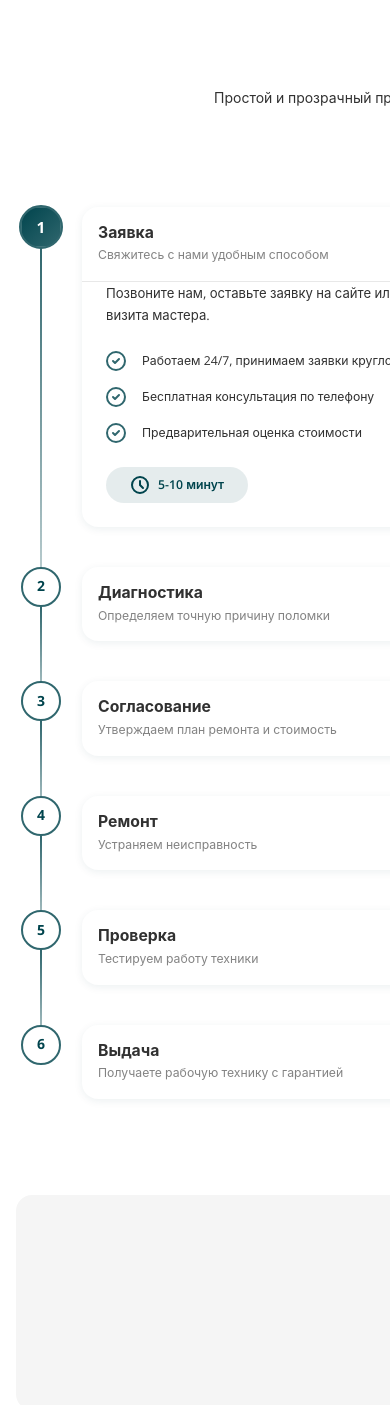
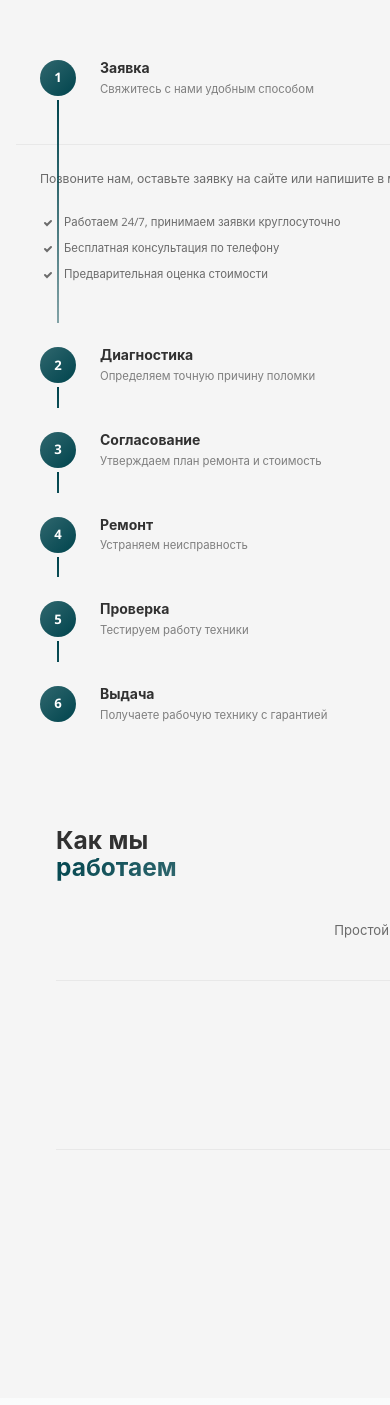
Before and after one commit to ToriHever/OPTIMA, an Angular app in the folder optima-service-angular/: page / in a window 390 px wide. Shown: the part 9903-11308 px from the top of the page. Built offline with nearby package versions, Linux system fonts and the light colour scheme.

Commit message:
Изменен дизайн процесса работы

```diff
--- a/optima-service-angular/src/app/features/home/components/work-process/work-process.html
+++ b/optima-service-angular/src/app/features/home/components/work-process/work-process.html
@@ -1,41 +1,33 @@
 <section id="process" class="process-section">
   <div class="container">
-    <!-- Заголовок -->
-    <div class="process-header">
-      <h2 class="section-title-dark">
-        Как мы <strong>работаем</strong>
-      </h2>
-      <p class="section-subtitle-dark">
-        Простой и прозрачный процесс от заявки до выдачи отремонтированной техники.
-        Каждый этап под контролем.
-      </p>
+    <!-- Двухколоночный layout -->
+    <div class="process-layout">
+
+      <!-- Левая колонка - этапы -->
+      <div class="process-content">
+        <div class="process-steps">
+          <div class="step-item"
+               *ngFor="let step of processSteps; let i = index"
+               [class.active]="activeStep === i">
+
+            <!-- Заголовок шага (всегда видим) -->
+            <div class="step-header" (click)="toggleStep(i)">
+              <div class="step-number-wrapper">
+                <div class="step-number">{{ i + 1 }}</div>
+                <div class="step-line" *ngIf="i < processSteps.length - 1"></div>
               </div>
 
-    <!-- Временная шкала с аккордеоном -->
-    <div class="process-timeline">
-      <div class="timeline-item"
-           *ngFor="let step of processSteps; let i = index"
-           [class.active]="activeStep === i"
-           [class.completed]="i < (activeStep || 0)">
+              <div class="step-main">
+                <div class="step-title-row">
+                  <h3 class="step-title">{{ step.title }}</h3>
+                </div>
+                <p class="step-subtitle">{{ step.subtitle }}</p>
 
-        <!-- Номер и линия -->
-        <div class="timeline-marker">
-          <div class="step-number">{{ i + 1 }}</div>
-          <div class="timeline-line" *ngIf="i < processSteps.length - 1"></div>
+                <div class="step-toggle" [class.rotated]="activeStep === i">
+                  <svg width="20" height="20" viewBox="0 0 20 20" fill="none" stroke="currentColor">
+                    <path d="M5 7.5L10 12.5L15 7.5" stroke-width="2" stroke-linecap="round" stroke-linejoin="round"/>
+                  </svg>
                 </div>
-
-        <!-- Контент шага -->
-        <div class="timeline-content">
-          <!-- Заголовок шага -->
-          <div class="step-header" (click)="toggleStep(i)">
-            <div class="step-info">
-              <h3 class="step-title">{{ step.title }}</h3>
-              <p class="step-subtitle">{{ step.subtitle }}</p>
-            </div>
-            <div class="step-toggle" [class.rotated]="activeStep === i">
-              <svg width="24" height="24" viewBox="0 0 24 24" fill="none" stroke="currentColor">
-                <path d="M6 9L12 15L18 9" stroke-width="2" stroke-linecap="round" stroke-linejoin="round"/>
-              </svg>
               </div>
             </div>
 
@@ -46,75 +38,67 @@
               <div class="details-content">
                 <p class="details-description">{{ step.description }}</p>
 
-              <!-- Иконка с информацией -->
-              <div class="details-features">
-                <div class="feature-item" *ngFor="let feature of step.features">
-                  <svg width="20" height="20" viewBox="0 0 20 20" fill="none">
-                    <path d="M7 10L9 12L13 8M19 10C19 14.9706 14.9706 19 10 19C5.02944 19 1 14.9706 1 10C1 5.02944 5.02944 1 10 1C14.9706 1 19 5.02944 19 10Z"
-                          stroke="currentColor" stroke-width="2" stroke-linecap="round" stroke-linejoin="round"/>
+                <ul class="details-features">
+                  <li *ngFor="let feature of step.features">
+                    <svg width="16" height="16" viewBox="0 0 16 16" fill="none">
+                      <path d="M5 8L7 10L11 6" stroke="currentColor" stroke-width="2" stroke-linecap="round"/>
                     </svg>
-                  <span>{{ feature }}</span>
-                </div>
-              </div>
-
-              <!-- Время выполнения -->
-              <div class="details-duration">
-                <svg width="20" height="20" viewBox="0 0 20 20" fill="none" stroke="currentColor">
-                  <circle cx="10" cy="10" r="8" stroke-width="2"/>
-                  <path d="M10 6V10L13 13" stroke-width="2" stroke-linecap="round"/>
-                </svg>
-                <span>{{ step.duration }}</span>
-              </div>
+                    {{ feature }}
+                  </li>
+                </ul>
               </div>
             </div>
           </div>
         </div>
       </div>
 
-    <!-- Преимущества -->
-    <div class="process-benefits">
-      <div class="benefit-card">
-        <div class="benefit-icon">
-          <svg width="40" height="40" viewBox="0 0 40 40" fill="none" stroke="currentColor">
-            <path d="M20 8V20L26 26" stroke-width="2" stroke-linecap="round"/>
-            <circle cx="20" cy="20" r="16" stroke-width="2"/>
+      <!-- Правая колонка - заголовок (sticky) -->
+      <aside class="process-sidebar">
+        <div class="sidebar-content">
+          <h2 class="section-title">
+            Как мы<br>
+            <span class="text-gradient">работаем</span>
+          </h2>
+          <p class="section-description">
+            Простой и прозрачный процесс от заявки до выдачи отремонтированной техники.
+          </p>
+
+          <!-- Преимущества компактно -->
+          <div class="sidebar-features">
+            <div class="feature-item">
+              <svg width="24" height="24" viewBox="0 0 24 24" fill="none" stroke="currentColor">
+                <path d="M12 6V12L15 15" stroke-width="2" stroke-linecap="round"/>
+                <circle cx="12" cy="12" r="9" stroke-width="2"/>
               </svg>
+              <span>Быстро</span>
             </div>
-        <h4>Быстро</h4>
-        <p>Большинство ремонтов выполняем в день обращения</p>
+            <div class="feature-item">
+              <svg width="24" height="24" viewBox="0 0 24 24" fill="none" stroke="currentColor">
+                <path d="M9 12L11 14L15 10" stroke-width="2" stroke-linecap="round"/>
+                <circle cx="12" cy="12" r="9" stroke-width="2"/>
+              </svg>
+              <span>Качественно</span>
+            </div>
+            <div class="feature-item">
+              <svg width="24" height="24" viewBox="0 0 24 24" fill="none" stroke="currentColor">
+                <path d="M12 8L14 12H18L15 15L16 19L12 16L8 19L9 15L6 12H10L12 8Z" stroke-width="2"/>
+              </svg>
+              <span>С гарантией</span>
+            </div>
           </div>
 
-      <div class="benefit-card">
-        <div class="benefit-icon">
-          <svg width="40" height="40" viewBox="0 0 40 40" fill="none" stroke="currentColor">
-            <path d="M14 20L18 24L26 16" stroke-width="2" stroke-linecap="round" stroke-linejoin="round"/>
-            <circle cx="20" cy="20" r="16" stroke-width="2"/>
-          </svg>
+          <div class="sidebar-stats">
+            <div class="stat-item">
+              <span class="stat-number">6</span>
+              <span class="stat-label">этапов работы</span>
             </div>
-        <h4>Качественно</h4>
-        <p>Используем только оригинальные запчасти</p>
-      </div>
-
-      <div class="benefit-card">
-        <div class="benefit-icon">
-          <svg width="40" height="40" viewBox="0 0 40 40" fill="none" stroke="currentColor">
-            <path d="M20 12V20H28" stroke-width="2" stroke-linecap="round"/>
-            <path d="M32 20C32 26.6274 26.6274 32 20 32C13.3726 32 8 26.6274 8 20C8 13.3726 13.3726 8 20 8" stroke-width="2" stroke-linecap="round"/>
-          </svg>
-        </div>
-        <h4>Прозрачно</h4>
-        <p>Фиксируем каждый этап, информируем о ходе работ</p>
-      </div>
-
-      <div class="benefit-card">
-        <div class="benefit-icon">
-          <svg width="40" height="40" viewBox="0 0 40 40" fill="none" stroke="currentColor">
-            <path d="M20 8L24 16H32L26 22L28 30L20 25L12 30L14 22L8 16H16L20 8Z" stroke-width="2" stroke-linecap="round" stroke-linejoin="round"/>
-          </svg>
-        </div>
-        <h4>С гарантией</h4>
-        <p>До 2 лет гарантии на все виды работ</p>
+            <div class="stat-item">
+              <span class="stat-number">2 года</span>
+              <span class="stat-label">гарантия</span>
             </div>
           </div>
         </div>
+      </aside>
+    </div>
+  </div>
 </section>
--- a/optima-service-angular/src/app/features/home/components/work-process/work-process.scss
+++ b/optima-service-angular/src/app/features/home/components/work-process/work-process.scss
@@ -3,260 +3,313 @@
 
 .process-section {
   padding: $spacing-xxl 0;
-  background: $color-white;
+  background: $color-bg-light;
 }
 
-.process-header {
-  text-align: center;
-  margin-bottom: $spacing-xxl;
+// Двухколоночный layout
+.process-layout {
+  display: grid;
+  grid-template-columns: 1fr 400px; // Слева этапы, справа sidebar
+  gap: $spacing-xxl;
+  align-items: start;
 }
 
-// Временная шкала
-.process-timeline {
-  position: relative;
+// Правая колонка - заголовок (sticky)
+.process-sidebar {
+  position: sticky;
+  top: calc($spacing-xl + 117px);
+  height: fit-content;
+}
+
+.sidebar-content {
   display: flex;
   flex-direction: column;
   gap: $spacing-lg;
-  margin-bottom: $spacing-xxl;
+  padding: $spacing-sm;
 }
 
-.timeline-item {
-  display: grid;
-  grid-template-columns: 80px 1fr;
-  gap: $spacing-lg;
-  position: relative;
-
-  &.active {
-    .step-number {
-      background: $gradient-primary;
-      color: $color-white;
-      transform: scale(1.1);
-    }
+.section-title {
+  font-size: 2.5rem;
+  font-weight: 700;
+  text-align: left;
+  color: $color-dark;
+  line-height: 1.1;
+  margin: 0;
 }
 
-  &.completed {
-    .step-number {
-      background: $color-primary-light;
-      color: $color-white;
+.text-gradient {
+  background: linear-gradient(135deg, $color-primary 0%, $color-primary-light 100%);
+  -webkit-background-clip: text;
+  -webkit-text-fill-color: transparent;
+  background-clip: text;
+}
 
-      &::after {
-        content: '✓';
-        position: absolute;
-        font-size: 1.25rem;
+.section-description {
+  font-size: 1rem;
+  color: rgba($color-dark, 0.7);
+  line-height: 1.5;
+  margin: 0;
 }
+
+// Компактные преимущества
+.sidebar-features {
+  display: flex;
+  flex-direction: column;
+  gap: $spacing-sm;
+  padding: $spacing-md 0;
+  border-top: 1px solid $color-bg-grey;
+  border-bottom: 1px solid $color-bg-grey;
+
+  .feature-item {
+    display: flex;
+    align-items: center;
+    gap: $spacing-sm;
+    font-size: 0.9375rem;
+    color: rgba($color-dark, 0.8);
+
+    svg {
+      flex-shrink: 0;
+      stroke: $color-primary;
     }
   }
 }
 
-// Маркер и линия
-.timeline-marker {
+// Статистика
+.sidebar-stats {
+  display: grid;
+  grid-template-columns: repeat(2, 1fr);
+  gap: $spacing-md;
+}
+
+.stat-item {
   display: flex;
   flex-direction: column;
-  align-items: center;
-  position: relative;
+  gap: 4px;
 }
 
-.step-number {
-  width: 64px;
-  height: 64px;
-  display: flex;
-  align-items: center;
-  justify-content: center;
-  background: $color-white;
-  border: 3px solid $color-primary-light;
-  border-radius: 50%;
-  font-size: 1.5rem;
+.stat-number {
+  font-size: 1.75rem;
   font-weight: 700;
   color: $color-primary;
-  transition: all $transition-base;
-  z-index: 2;
-  position: relative;
+  line-height: 1;
 }
 
-.timeline-line {
-  position: absolute;
-  top: 64px;
-  left: 50%;
-  transform: translateX(-50%);
-  width: 3px;
-  height: calc(100% + 40px);
-  background: linear-gradient(180deg,
-    $color-primary-light 0%,
-    rgba($color-primary-light, 0.3) 100%
-  );
-  z-index: 1;
+.stat-label {
+  font-size: 0.8125rem;
+  color: rgba($color-dark, 0.6);
+  line-height: 1.3;
 }
 
-// Контент шага
-.timeline-content {
-  background: $color-white;
-  border-radius: $radius-lg;
-  box-shadow: $shadow-sm;
-  overflow: hidden;
-  transition: all $transition-base;
-
-  &:hover {
-    box-shadow: $shadow-md;
-  }
+// Левая колонка - этапы
+.process-content {
+  display: flex;
+  flex-direction: column;
 }
 
+.process-steps {
+  display: flex;
+  flex-direction: column;
+}
+
+// Шаг
+.step-item {
+  position: relative;
+  transition: all $transition-base;
+  overflow: hidden;
+}
+
+// Заголовок шага
 .step-header {
   display: flex;
-  align-items: center;
-  justify-content: space-between;
-  padding: $spacing-lg;
+  gap: $spacing-lg;
+  padding: $spacing-sm;
   cursor: pointer;
-  transition: all $transition-base;
+  transition: background $transition-base;
 
   &:hover {
     background: rgba($color-primary, 0.02);
   }
 }
 
-.step-info {
+.step-number-wrapper {
+  position: relative;
+  display: flex;
+  flex-direction: column;
+  align-items: center;
+  flex-shrink: 0;
+}
+
+.step-number {
+  display: flex;
+  align-items: center;
+  justify-content: center;
+  width: 40px;
+  height: 40px;
+  border-radius: 50%;
+  background: linear-gradient(135deg, $color-primary-light 0%, $color-primary 100%);
+  color: $color-white;
+  font-size: 1rem;
+  font-weight: 700;
+  flex-shrink: 0;
+  position: relative;
+  z-index: 1;
+}
+
+.step-line {
+  position: absolute;
+  top: 40px; // Начинается сразу после номера (высота номера)
+  left: 50%;
+  transform: translateX(-50%);
+  width: 2px;
+  height: calc(100% + 300px); // Увеличиваем высоту: gap (16px) + следующий номер (40px)
+  background: linear-gradient(180deg, $color-primary 0%, rgba($color-primary, 0.2) 100%);
+}
+
+.step-main {
   flex: 1;
+  position: relative;
+  min-width: 0;
+}
+
+.step-title-row {
+  display: flex;
+  align-items: center;
+  justify-content: space-between;
+  gap: $spacing-md;
+  margin-bottom: 4px;
 }
 
 .step-title {
-  font-size: 1.5rem;
+  font-size: 1.125rem;
   font-weight: 700;
   color: $color-dark;
-  margin-bottom: 4px;
+  margin: 0;
 }
 
 .step-subtitle {
-  font-size: 1rem;
+  font-size: 0.875rem;
   color: rgba($color-dark, 0.6);
   margin: 0;
+  line-height: 1.4;
 }
 
 .step-toggle {
-  flex-shrink: 0;
-  width: 32px;
-  height: 32px;
+  position: absolute;
+  top: 0;
+  right: 0;
   display: flex;
   align-items: center;
   justify-content: center;
-  color: $color-primary;
-  transition: transform $transition-base;
+  width: 32px;
+  height: 32px;
+  border-radius: 50%;
+  background: rgba($color-primary, 0.1);
+  transition: all $transition-base;
+
+  &:hover {
+    background: rgba($color-primary, 0.2);
+  }
 
   &.rotated {
     transform: rotate(180deg);
+  }
+
+  svg {
+    stroke: $color-primary;
   }
 }
 
 // Детали шага
 .step-details {
+  max-height: 0;
   overflow: hidden;
+  transition: max-height 0.3s ease-out;
+
+  &.open {
+    max-height: 1000px;
+    transition: max-height 0.5s ease-in;
+  }
 }
 
 .details-content {
   padding: 0 $spacing-lg $spacing-lg;
+  padding-left: calc($spacing-lg + 40px + $spacing-lg); // Выравнивание с заголовком
   border-top: 1px solid $color-bg-grey;
+  margin-top: $spacing-md;
+  padding-top: $spacing-md;
 }
 
 .details-description {
-  font-size: 1rem;
-  line-height: 1.7;
-  color: $color-dark;
-  margin-bottom: $spacing-md;
+  font-size: 0.9375rem;
+  color: rgba($color-dark, 0.7);
+  line-height: 1.6;
+  margin: 0 0 $spacing-md 0;
 }
 
 .details-features {
+  list-style: none;
+  padding: 0;
+  margin: 0;
   display: flex;
   flex-direction: column;
-  gap: $spacing-sm;
-  margin-bottom: $spacing-md;
-}
+  gap: $spacing-xs;
 
-.feature-item {
+  li {
     display: flex;
-  align-items: center;
-  gap: $spacing-sm;
-  font-size: 0.9375rem;
-  color: $color-dark;
+    align-items: flex-start;
+    gap: $spacing-xs;
+    font-size: 0.875rem;
+    color: rgba($color-dark, 0.7);
+    line-height: 1.5;
 
     svg {
       flex-shrink: 0;
-    color: $color-primary-light;
+      margin-top: 2px;
+      stroke: $color-primary;
+    }
   }
 }
 
-.details-duration {
-  display: inline-flex;
-  align-items: center;
-  gap: $spacing-xs;
-  padding: $spacing-xs $spacing-md;
-  background: rgba($color-primary, 0.1);
-  border-radius: $radius-full;
-  font-size: 0.875rem;
-  font-weight: 600;
-  color: $color-primary;
+// Адаптивность
+@media (max-width: 1200px) {
+  .process-layout {
+    grid-template-columns: 1fr 350px; // Слева этапы, справа sidebar
+    gap: $spacing-xl;
+  }
 
-  svg {
-    flex-shrink: 0;
+  .section-title {
+    font-size: 2rem;
   }
 }
 
-// Преимущества
-.process-benefits {
-  display: grid;
-  grid-template-columns: repeat(4, 1fr);
+@media (max-width: 1024px) {
+  .process-layout {
+    grid-template-columns: 1fr;
     gap: $spacing-lg;
   }
 
-.benefit-card {
-  display: flex;
-  flex-direction: column;
-  align-items: center;
-  text-align: center;
-  padding: $spacing-lg;
-  background: $color-bg-light;
-  border-radius: $radius-lg;
-  transition: all $transition-base;
-
-  &:hover {
-    transform: translateY(-4px);
-    box-shadow: $shadow-md;
-    background: $color-white;
-  }
+  .process-sidebar {
+    position: static;
   }
 
-.benefit-icon {
-  width: 80px;
-  height: 80px;
-  display: flex;
-  align-items: center;
-  justify-content: center;
-  background: $color-white;
-  border-radius: 50%;
-  color: $color-primary;
-  margin-bottom: $spacing-md;
-  box-shadow: $shadow-sm;
-
-  svg {
-    stroke-width: 1.5;
-  }
+  .sidebar-content {
+    text-align: center;
   }
 
-.benefit-card h4 {
-  font-size: 1.125rem;
-  font-weight: 700;
-  color: $color-dark;
-  margin-bottom: $spacing-xs;
+  .section-title {
+    font-size: 2.5rem;
   }
 
-.benefit-card p {
-  font-size: 0.9375rem;
-  color: rgba($color-dark, 0.7);
-  line-height: 1.5;
-  margin: 0;
+  .section-description {
+    max-width: 600px;
+    margin: 0 auto;
   }
 
-// Адаптивность
-@media (max-width: 1024px) {
-  .process-benefits {
-    grid-template-columns: repeat(2, 1fr);
+  .sidebar-features {
+    flex-direction: row;
+    justify-content: center;
+    flex-wrap: wrap;
+    gap: $spacing-md;
   }
 }
 
@@ -265,85 +318,73 @@
     padding: $spacing-xl 0;
   }
 
-  .timeline-item {
-    grid-template-columns: 60px 1fr;
+  .section-title {
+    font-size: 2rem;
+  }
+
+  .section-description {
+    font-size: 0.9375rem;
+  }
+
+  .sidebar-content {
+    padding: $spacing-lg;
+  }
+
+  .sidebar-features {
+    flex-direction: column;
+    align-items: center;
+  }
+
+  .sidebar-stats {
+    grid-template-columns: 1fr;
+    text-align: center;
+  }
+
+  .step-header {
+    padding: $spacing-md;
     gap: $spacing-md;
   }
 
   .step-number {
-    width: 48px;
-    height: 48px;
-    font-size: 1.25rem;
-  }
-
-  .timeline-line {
-    top: 48px;
-    height: calc(100% + 24px);
-  }
-
-  .step-header {
-    padding: $spacing-md;
+    width: 36px;
+    height: 36px;
+    font-size: 0.9375rem;
   }
 
   .step-title {
-    font-size: 1.25rem;
+    font-size: 1rem;
   }
 
   .step-subtitle {
+    font-size: 0.8125rem;
+  }
+
+
+  .details-content {
+    padding-left: $spacing-md;
+  }
+
+  .details-description {
     font-size: 0.875rem;
   }
 
-  .details-content {
-    padding: 0 $spacing-md $spacing-md;
-  }
-
-  .process-benefits {
-    grid-template-columns: 1fr;
-    gap: $spacing-md;
+  .details-features li {
+    font-size: 0.8125rem;
   }
 }
 
 @media (max-width: 480px) {
-  .timeline-item {
-    grid-template-columns: 50px 1fr;
-    gap: $spacing-sm;
+  .section-title {
+    font-size: 1.75rem;
   }
 
-  .step-number {
-    width: 40px;
-    height: 40px;
-    font-size: 1rem;
-    border-width: 2px;
+  .stat-number {
+    font-size: 1.5rem;
   }
 
-  .timeline-line {
-    top: 40px;
-    width: 2px;
-  }
-
-  .step-header {
-    padding: $spacing-sm;
-  }
-
-  .step-title {
-    font-size: 1.125rem;
-  }
-
-  .details-description {
-    font-size: 0.9375rem;
-  }
-
-  .feature-item {
-    font-size: 0.875rem;
-  }
-
-  .benefit-icon {
-    width: 64px;
-    height: 64px;
-
-    svg {
-      width: 32px;
-      height: 32px;
+  .step-title-row {
+    flex-direction: column;
+    align-items: flex-start;
+    gap: $spacing-xs;
   }
 }
-}
```
Lines whose indentation alone changed are shown as unchanged.
